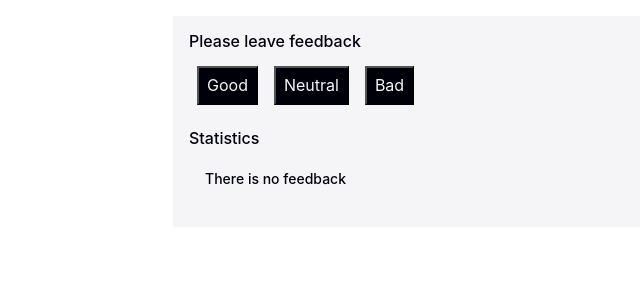
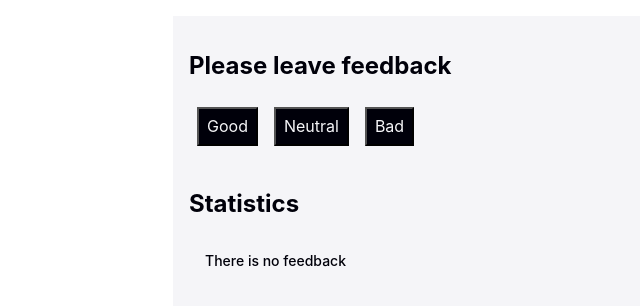
Before and after one commit to sigizmunde/goit-react-hw-02-feedback, a React (Create React App) app: page / in a window 1280 px wide. Shown: the top 306 px of the page, without its empty margins (131-771 px from the left). Built offline with nearby package versions, Linux system fonts and the light colour scheme.

Commit message:
Section component added

```diff
--- a/src/components/App.jsx
+++ b/src/components/App.jsx
@@ -1,8 +1,9 @@
 import React from "react";
-import { Box, Caption } from "./App.styled.js";
+import { Box } from "./App.styled.js";
 import FeedbackOptions from "./FeedbackOptions/FeedbackOptions.jsx";
 import Statistics from "./Statistics/Statistics";
 import Notification from "./Notification/Notification.jsx";
+import Section from "./Section/Section.jsx";
 
 class App extends React.Component {
   state = {
@@ -30,15 +31,13 @@ class App extends React.Component {
     const goodPercent = this.countPositiveFeedbackPercentage();
     return (
       <Box className="app" column width="50%">
-        <div>
-          <Caption className="block__caption">Please leave feedback</Caption>
+        <Section heading="Please leave feedback">
           <FeedbackOptions
             options={this.stateKeys}
             onLeaveFeedback={this.addFeedback}
           />
-        </div>
-        <div>
-          <Caption className="block__caption">Statistics</Caption>
+        </Section>
+        <Section heading="Statistics">
           {total === 0 ? (
             <Notification message="There is no feedback" />
           ) : (
@@ -50,7 +49,7 @@ class App extends React.Component {
               positivePercentage={goodPercent}
             />
           )}
-        </div>
+        </Section>
       </Box>
     );
   }
--- /dev/null
+++ b/src/components/Section/Section.jsx
@@ -0,0 +1,12 @@
+import { SectionBox } from "./Section.styled";
+
+function Section({ heading, children }) {
+  return (
+    <SectionBox>
+      <h2 className="block__caption">{heading}</h2>
+      {children}
+    </SectionBox>
+  );
+}
+
+export default Section;
--- /dev/null
+++ b/src/components/Section/Section.styled.js
@@ -0,0 +1,3 @@
+import styled from 'styled-components';
+
+export const SectionBox = styled.div``;
```
